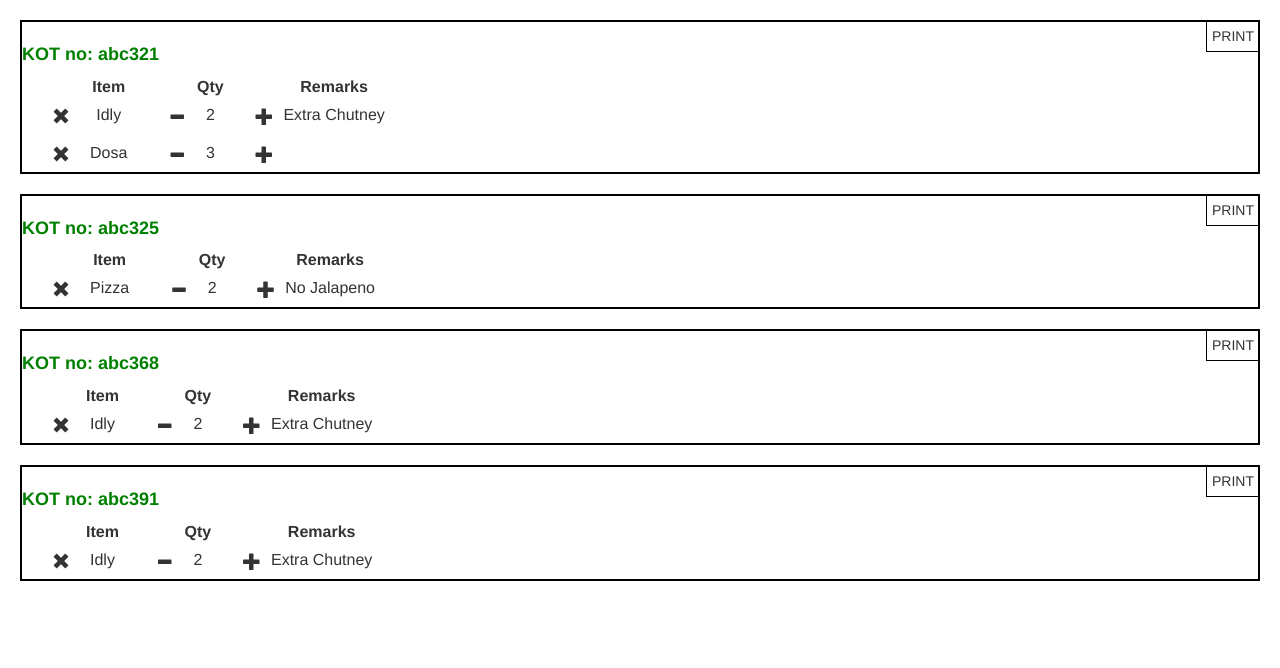
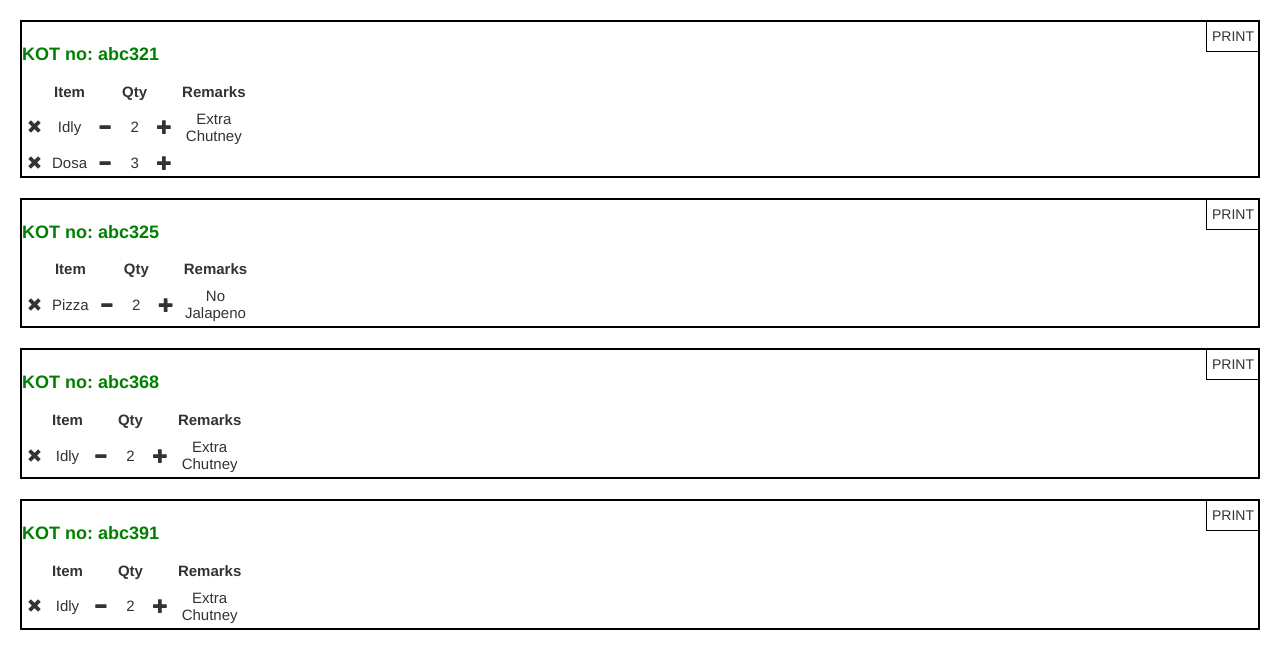
Before and after one commit to pratik0527/wtf_task, a plain HTML site: page bill.html in a window 1280 px wide. Drawn offline with nearby package versions, Linux system fonts and the light colour scheme.

Commit message:
bill table

```diff
--- a/bill.html
+++ b/bill.html
@@ -17,29 +17,29 @@
                 <br>
                 <p class="billing-p"><b>KOT no: abc321</b></p>
                 <table>
-                    <tr>
-                        <th class="text-center"></th>
-                        <th class="text-center">Item</th>
-                        <th class="text-center"></th>
-                        <th class="text-center">Qty</th>
-                        <th class="text-center"></th>
-                        <th class="text-center">Remarks</th>
+                    <tr style="padding-right: 10px">
+                        <th class="row-pad text-center"></th>
+                        <th class="row-pad text-center">Item</th>
+                        <th class="row-pad text-center"></th>
+                        <th class="row-pad text-center">Qty</th>
+                        <th class="row-pad text-center"></th>
+                        <th class="row-pad text-center">Remarks</th>
                     </tr>
                     <tr>
-                        <td class="row-pad text-center"><span class="glyphicon glyphicon-remove icon-size"></span></td>
+                        <td class="row-pad text-center"><span class="glyphicon glyphicon-remove"></span></td>
                         <td class="row-pad text-center">Idly</td>
-                        <td class="row-pad text-center"><span class="glyphicon glyphicon-minus icon-size"></span></td>
+                        <td class="row-pad text-center"><span class="glyphicon glyphicon-minus"></span></td>
                         <td class="row-pad text-center">2</td>
-                        <td class="row-pad text-center"><span class="glyphicon glyphicon-plus icon-size"></span></td>
-                        <td class="text-center">Extra Chutney</td>
+                        <td class="row-pad text-center"><span class="glyphicon glyphicon-plus"></span></td>
+                        <td class="row-pad text-center">Extra Chutney</td>
                     </tr>
                     <tr>
-                        <td class="row-pad text-center"><span class="glyphicon glyphicon-remove icon-size"></span></td>
+                        <td class="row-pad text-center"><span class="glyphicon glyphicon-remove"></span></td>
                         <td class="row-pad text-center">Dosa</td>
-                        <td class="row-pad text-center"><span class="glyphicon glyphicon-minus icon-size"></span></td>
+                        <td class="row-pad text-center"><span class="glyphicon glyphicon-minus"></span></td>
                         <td class="row-pad text-center">3</td>
-                        <td class="row-pad text-center"><span class="glyphicon glyphicon-plus icon-size"></span></td>
-                        <td class="text-center"></td>
+                        <td class="row-pad text-center"><span class="glyphicon glyphicon-plus"></span></td>
+                        <td class="row-pad text-center"></td>
                     </tr>
                 </table>
             </div>
@@ -54,20 +54,20 @@
                 <p class="billing-p"><b>KOT no: abc325</b></p>
                 <table>
                     <tr>
-                        <th class="text-center"></th>
-                        <th class="text-center">Item</th>
-                        <th class="text-center"></th>
-                        <th class="text-center">Qty</th>
-                        <th class="text-center"></th>
-                        <th class="text-center">Remarks</th>
+                        <th class="row-pad text-center"></th>
+                        <th class="row-pad text-center">Item</th>
+                        <th class="row-pad text-center"></th>
+                        <th class="row-pad text-center">Qty</th>
+                        <th class="row-pad text-center"></th>
+                        <th class="row-pad text-center">Remarks</th>
                     </tr>
                     <tr>
-                        <td class="row-pad text-center"><span class="glyphicon glyphicon-remove icon-size"></span></td>
+                        <td class="row-pad text-center"><span class="glyphicon glyphicon-remove"></span></td>
                         <td class="row-pad text-center">Pizza</td>
-                        <td class="row-pad text-center"><span class="glyphicon glyphicon-minus icon-size"></span></td>
+                        <td class="row-pad text-center"><span class="glyphicon glyphicon-minus"></span></td>
                         <td class="row-pad text-center">2</td>
-                        <td class="row-pad text-center"><span class="glyphicon glyphicon-plus icon-size"></span></td>
-                        <td class="text-center">No Jalapeno</td>
+                        <td class="row-pad text-center"><span class="glyphicon glyphicon-plus"></span></td>
+                        <td class="row-pad text-center">No Jalapeno</td>
                     </tr>
                 </table>
             </div>
@@ -81,21 +81,21 @@
                 <br>
                 <p class="billing-p"><b>KOT no: abc368</b></p>
                 <table>
-                    <tr>
-                        <th class="text-center"></th>
-                        <th class="text-center">Item</th>
-                        <th class="text-center"></th>
-                        <th class="text-center">Qty</th>
-                        <th class="text-center"></th>
-                        <th class="text-center">Remarks</th>
+                    <tr style="padding-right: 10px">
+                        <th class="row-pad text-center"></th>
+                        <th class="row-pad text-center">Item</th>
+                        <th class="row-pad text-center"></th>
+                        <th class="row-pad text-center">Qty</th>
+                        <th class="row-pad text-center"></th>
+                        <th class="row-pad text-center">Remarks</th>
                     </tr>
                     <tr>
-                        <td class="row-pad text-center"><span class="glyphicon glyphicon-remove icon-size"></span></td>
+                        <td class="row-pad text-center"><span class="glyphicon glyphicon-remove"></span></td>
                         <td class="row-pad text-center">Idly</td>
-                        <td class="row-pad text-center"><span class="glyphicon glyphicon-minus icon-size"></span></td>
+                        <td class="row-pad text-center"><span class="glyphicon glyphicon-minus"></span></td>
                         <td class="row-pad text-center">2</td>
-                        <td class="row-pad text-center"><span class="glyphicon glyphicon-plus icon-size"></span></td>
-                        <td class="text-center">Extra Chutney</td>
+                        <td class="row-pad text-center"><span class="glyphicon glyphicon-plus"></span></td>
+                        <td class="row-pad text-center">Extra Chutney</td>
                     </tr>
                 </table>
             </div>
@@ -109,21 +109,21 @@
                 <br>
                 <p class="billing-p"><b>KOT no: abc391</b></p>
                 <table>
-                    <tr>
-                        <th class="text-center"></th>
-                        <th class="text-center">Item</th>
-                        <th class="text-center"></th>
-                        <th class="text-center">Qty</th>
-                        <th class="text-center"></th>
-                        <th class="text-center">Remarks</th>
+                    <tr style="padding-right: 10px">
+                        <th class="row-pad text-center"></th>
+                        <th class="row-pad text-center">Item</th>
+                        <th class="row-pad text-center"></th>
+                        <th class="row-pad text-center">Qty</th>
+                        <th class="row-pad text-center"></th>
+                        <th class="row-pad text-center">Remarks</th>
                     </tr>
                     <tr>
-                        <td class="row-pad text-center"><span class="glyphicon glyphicon-remove icon-size"></span></td>
+                        <td class="row-pad text-center"><span class="glyphicon glyphicon-remove"></span></td>
                         <td class="row-pad text-center">Idly</td>
-                        <td class="row-pad text-center"><span class="glyphicon glyphicon-minus icon-size"></span></td>
+                        <td class="row-pad text-center"><span class="glyphicon glyphicon-minus"></span></td>
                         <td class="row-pad text-center">2</td>
-                        <td class="row-pad text-center"><span class="glyphicon glyphicon-plus icon-size"></span></td>
-                        <td class="text-center">Extra Chutney</td>
+                        <td class="row-pad text-center"><span class="glyphicon glyphicon-plus"></span></td>
+                        <td class="row-pad text-center">Extra Chutney</td>
                     </tr>
                 </table>
             </div>
--- a/css/style.css
+++ b/css/style.css
@@ -127,8 +127,9 @@ body{
 }
 
 .row-pad{
-    width: 30px;
-    padding: 10px;
+    width: 10px;
+    padding: 5px;
+    font-size: 15px;
 }
 
 
@@ -137,3 +138,11 @@ body{
       display: none;
     }
 }
+
+@media screen and (max-width: 997px){
+    .row-pad{
+        width: 5px;
+        padding: 2px;
+        font-size: 12px;
+    }
+}
```
